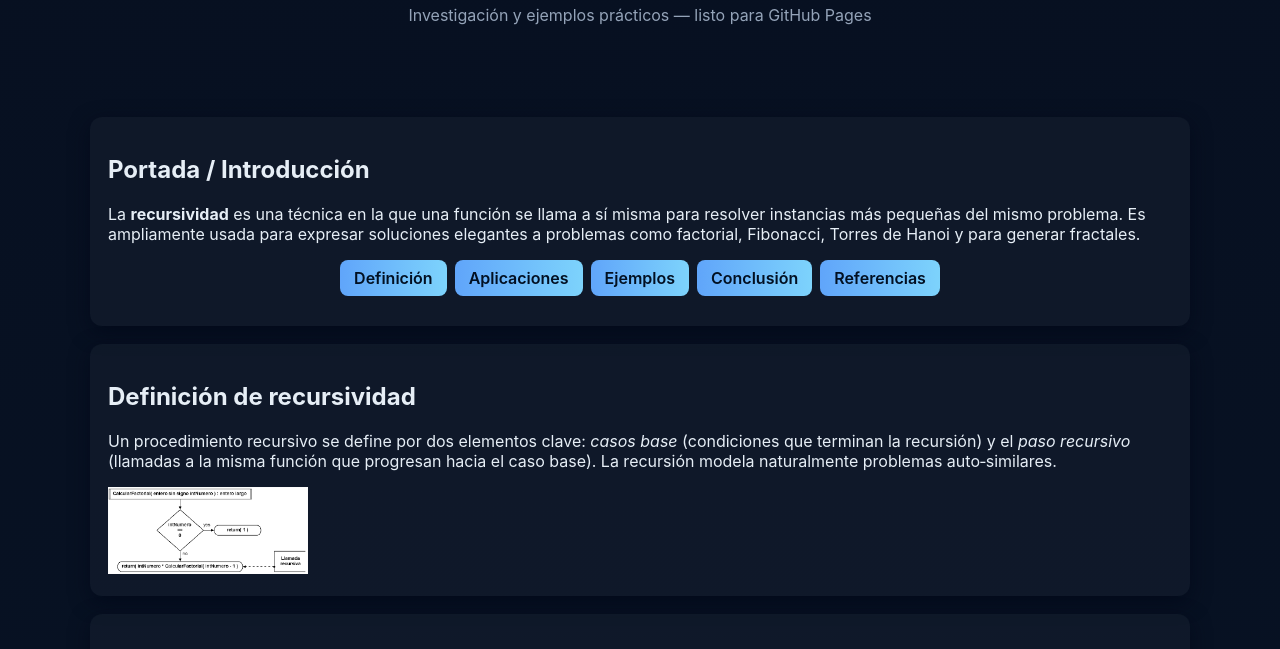
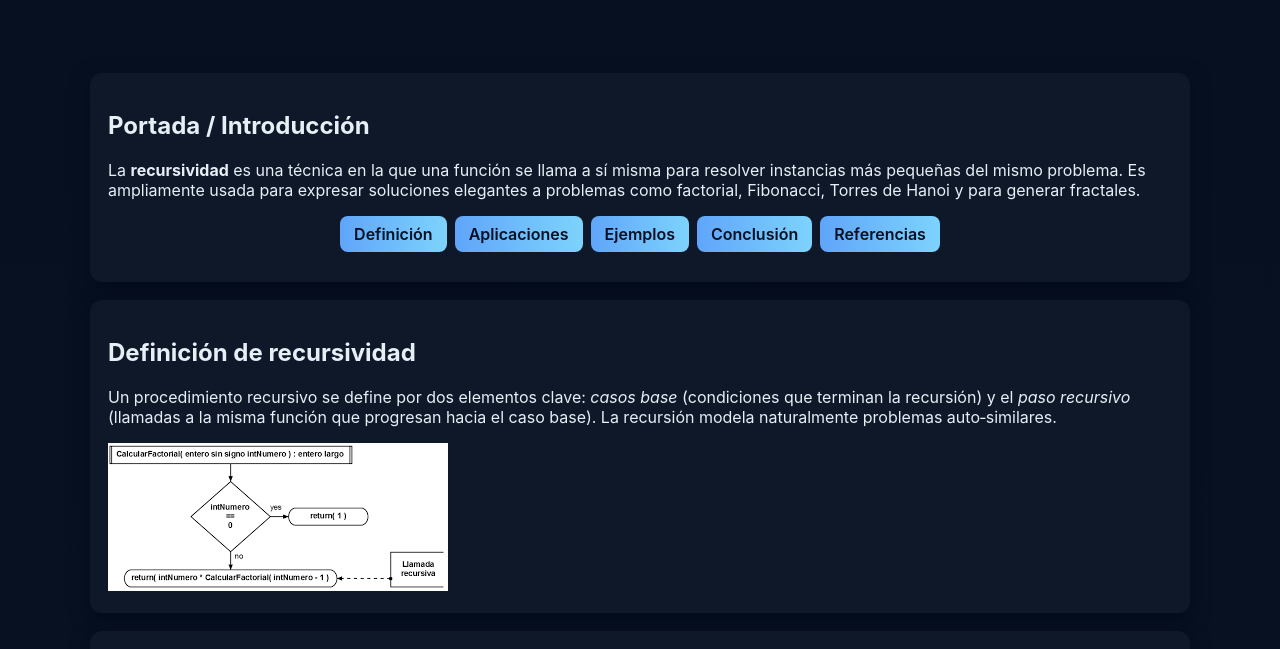
Before and after one commit to leonmeneses/leon0312, a plain HTML site: page index.html in a window 1280 px wide. Shown: the part 81-730 px from the top of the page. Drawn offline with Linux system fonts and the light colour scheme.

Commit message:
Update index.html

```diff
--- a/index.html
+++ b/index.html
@@ -26,7 +26,7 @@
 <body>
 <header>
   <h1>Recursividad en Algoritmos</h1>
-  <p style="color:var(--muted);margin-top:8px">Investigación y ejemplos prácticos — listo para GitHub Pages</p>
+
 </header>
 <div class="container">
   <div class="card">
@@ -45,7 +45,7 @@
     <h2>Definición de recursividad</h2>
     <p>Un procedimiento recursivo se define por dos elementos clave: <em>casos base</em> (condiciones que terminan la recursión) y el <em>paso recursivo</em> (llamadas a la misma función que progresan hacia el caso base). La recursión modela naturalmente problemas auto‑similares.</p>
 
-      <img src="images/Diagrama re.png" alt="Diagrama recursión" width="200"/>
+      <img src="images/Diagrama re.png" alt="Diagrama recursión" />
 
   </section>
 
@@ -73,7 +73,7 @@
   <section id="complex" class="card">
     <h2>Complejidad computacional en algoritmos recursivos</h2>
     <p>El análisis se hace mediante <em>ecuaciones de recurrencia</em>. Por ejemplo, para las Torres de Hanoi T(n)=2T(n-1)+1 ⇒ T(n)=2^n−1 (exponencial). Para algoritmos divide‑y‑vencerás usamos el Teorema Maestro.</p>
-    <img src="images/Grafica complejo.jpg" alt="Grafica de complejidad" width="200"/>
+    <img src="images/Grafica complejo.jpg" alt="Grafica de complejidad" />
   </section>
 
   <section id="examples" class="card full">
```
